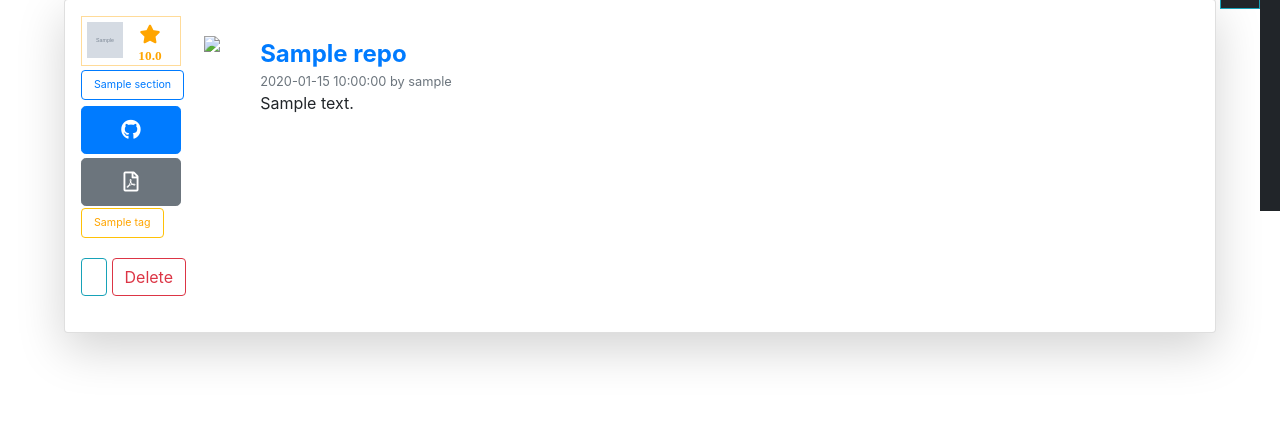
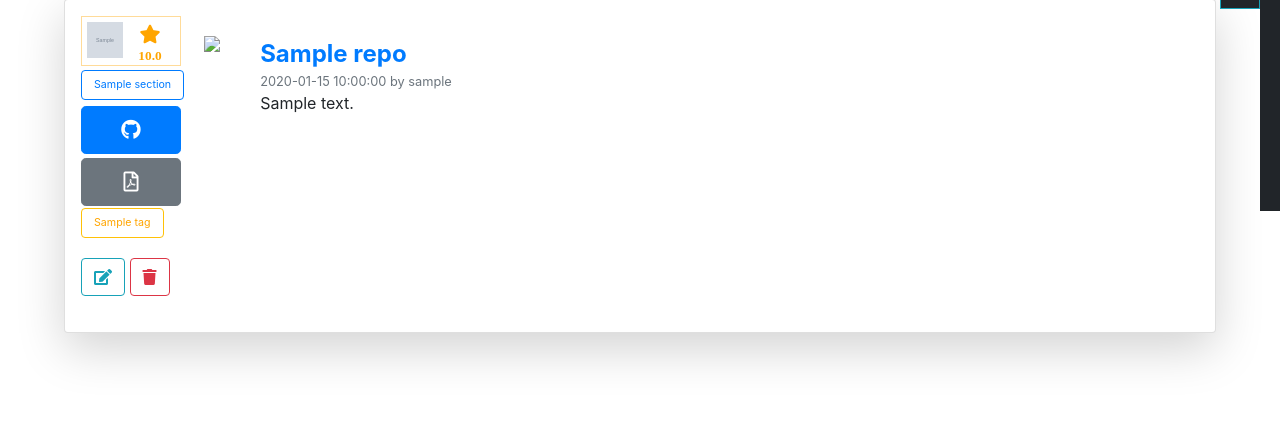
Before and after one commit to sourenaKhanzadeh/iShare, a Flask app: page /Browse-all-time in a window 1280 px wide. Shown: the part 135-583 px from the top of the page. Run offline with Flask 2, Linux system fonts and the light colour scheme; the visitor is signed in with stand-in values (Sample User, id 1); grey boxes marked "Sample" are stand-in pictures; a database or web service that is not in the repository returns one stand-in record (values such as "Sample title"); data that the repository does not hold is empty; some libraries are stand-ins or nearby versions.

Commit message:
remoddeled the web

```diff
--- a/static/js/query.js
+++ b/static/js/query.js
@@ -114,8 +114,8 @@ window.addEventListener('scroll', ()=>{
                 text += tags;
                 text += `
                             <div class="admin__btn">
-                                <button class="btn btn-outline-info" onclick="window.location='/${data.admin}/edit/${data.title}'"> Edit </button>
-                                <button class="btn btn-outline-danger" onclick="window.location='/${data.admin}/delete/${data.title}'"> Delete </button>
+                                <button class="btn btn-outline-info" onclick="window.location='/${data.admin}/edit/${data.title}'"><i class="fas fa-edit"></i> </button>
+                                <button class="btn btn-outline-danger" onclick="window.location='/${data.admin}/delete/${data.title}'"><i class="fas fa-trash"></i></button>
                             </div>
                         </div>
                     </div>
--- a/templates/pages/query.html
+++ b/templates/pages/query.html
@@ -42,8 +42,8 @@
                 </div>
                 {% if admin%}
                     <div class="admin__btn">
-                        <button class="btn btn-outline-info" onclick="window.location=`/{{session['user']}}/edit/{{query['title']}}`"> <i class="fa"></i> </button>
-                        <button class="btn btn-outline-danger" onclick="window.location=`/{{session['user']}}/delete/{{query['title']}}`"> Delete </button>
+                        <button class="btn btn-outline-info" onclick="window.location=`/{{session['user']}}/edit/{{query['title']}}`"> <i class="fas fa-edit"></i> </button>
+                        <button class="btn btn-outline-danger" onclick="window.location=`/{{session['user']}}/delete/{{query['title']}}`"><i class="fas fa-trash"></i> </button>
                     </div>
                 {% endif %}
             </section>
```
